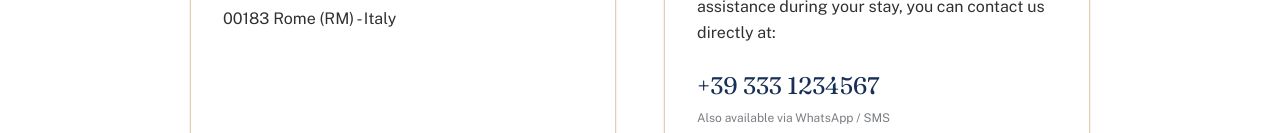
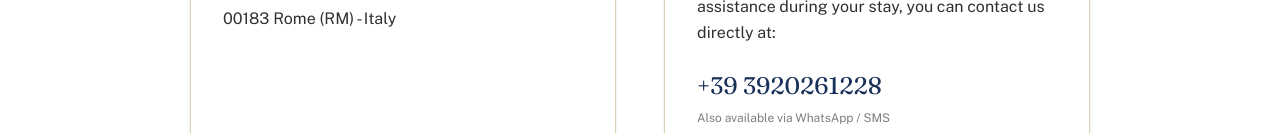
Before and after one commit to bellsuite/roma, a Next.js app: page /en/contatti in a window 1280 px wide. Shown: the part 667-800 px from the top of the page. Built offline with nearby package versions, Linux system fonts and the light colour scheme.

Commit message:
num telefono

```diff
--- a/app/[lang]/contatti/page.tsx
+++ b/app/[lang]/contatti/page.tsx
@@ -52,10 +52,10 @@ export default async function ContattiPage({ params }: { params: Promise<{ lang:
               </p>
               <div className="mb-6">
                 <a
-                  href="tel:+393331234567"
+                  href="tel:+39 3920261228"
                   className="text-2xl font-heading text-blu hover:text-oro-scuro transition-colors block mb-2"
                 >
-                  +39 333 1234567
+                  +39 3920261228
                 </a>
                 <p className="text-xs text-grigio">{c.whatsapp}</p>
               </div>
```
